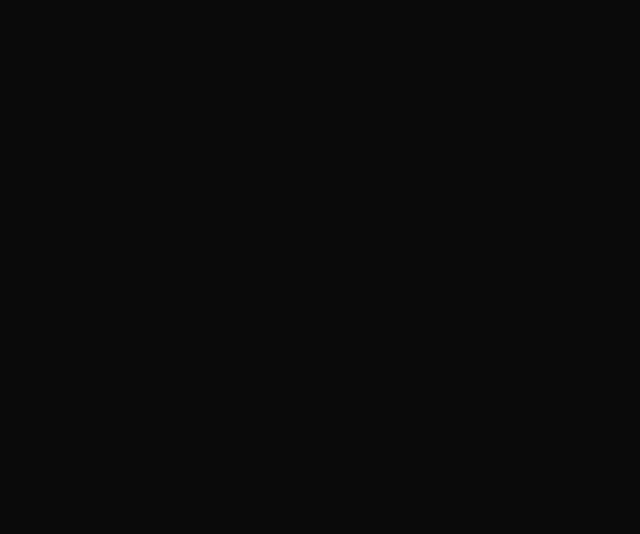
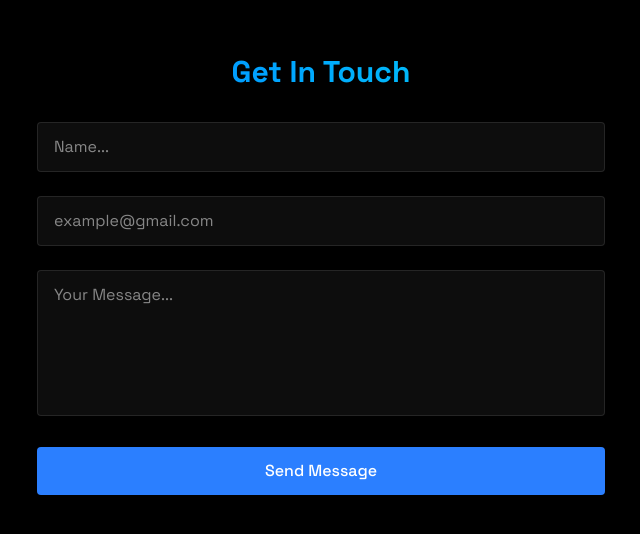
Before and after one commit to 1-Ahmed-Salah/portfolio-001, a React (Vite) app: page / in a window 1280 px wide. Shown: the part 2582-3116 px from the top of the page, without its empty margins (319-959 px from the left). Before the commit the page ends 2456 px from the top, so only its background shows below. Built offline with nearby package versions, Linux system fonts and the light colour scheme.

Commit message:
Added contact section

```diff
--- a/src/App.tsx
+++ b/src/App.tsx
@@ -5,6 +5,7 @@
 import Home from "./components/sections/Home";
 import About from "./components/sections/About";
 import Projects from "./components/sections/Projects";
+import Contact from "./components/sections/Contact";
 
 
 
@@ -22,6 +23,7 @@
         <Home />
         <About />
         <Projects />
+        <Contact />
       </div>
     </>
   )
--- a/src/components/LoadingScreen.tsx
+++ b/src/components/LoadingScreen.tsx
@@ -7,7 +7,7 @@
 export const LoadingScreen: React.FC<ILoadingScreenState> = ({ onComplete }) => {
 
     const [text, setText] = useState<string>('');
-    const fullText = '<Hakuna Matata />';
+    const fullText = '<HakunaMatata /> 🌑🦇';
 
     useEffect(()=> {
         let index: number = 0;
--- a/src/components/sections/Contact.tsx
+++ b/src/components/sections/Contact.tsx
@@ -0,0 +1,57 @@
+import { RevealOnScroll } from "../RevealOnScroll"
+
+const Contact = () => {
+  return (
+    <section id="contact" className="min-h-screen flex justify-center items-center py-20">
+        <RevealOnScroll>
+            <div className="px-4 w-150">
+                <h2 className="text-3xl text-center font-bold mb-8 bg-gradient-to-r from-blue-500 to-cyan-400 bg-clip-text text-transparent">
+                    Get In Touch
+                </h2>
+                <form className="space-y-6">
+                    <div className="relative ">
+                        <input
+                            type="text"
+                            id="name"
+                            name="name"
+                            placeholder="Name..."
+                            required
+                            className="w-full bg-white/5 border border-white/10 rounded py-3 px-4 text-white transition focus:outline-none focus:border-blue-500 focus:bg-blue-500/5"
+                        />
+                    </div>
+                    <div className="relative ">
+                        <input
+                            type="email"
+                            id="email"
+                            name="email"
+                            placeholder="example@gmail.com"
+                            required
+                            className="w-full bg-white/5 border border-white/10 rounded py-3 px-4 text-white transition focus:outline-none focus:border-blue-500 focus:bg-blue-500/5"
+                        />
+                    </div>
+
+                    <div className="relative ">
+                        <textarea
+                            id="message"
+                            name="message"
+                            rows={5}
+                            placeholder="Your Message..."
+                            required
+                            className="w-full bg-white/5 border border-white/10 rounded py-3 px-4 text-white transition resize-none focus:outline-none focus:border-blue-500 focus:bg-blue-500/5"
+                        />
+                    </div>
+
+                    <button
+                        type="submit"
+                        className="w-full bg-blue-500 text-white py-3 px-6 rounded font-medium transition relative overflow-hidden cursor-pointer hover:-translate-y-0.5 hover:shadow-[0_0_15px_rgba(59,130,246,0.4)]"
+                    >
+                        Send Message
+                    </button>
+                </form>
+            </div>
+        </RevealOnScroll>
+    </section>
+  )
+}
+
+export default Contact
--- a/src/index.css
+++ b/src/index.css
@@ -44,7 +44,7 @@
 
 .reveal {
   opacity: 0;
-  transform: translateY(50px);
+  transform: translateY(80px);
   transition: opacity 0.8s ease-in-out, transform 0.8s ease-in-out;
 }
 
```
